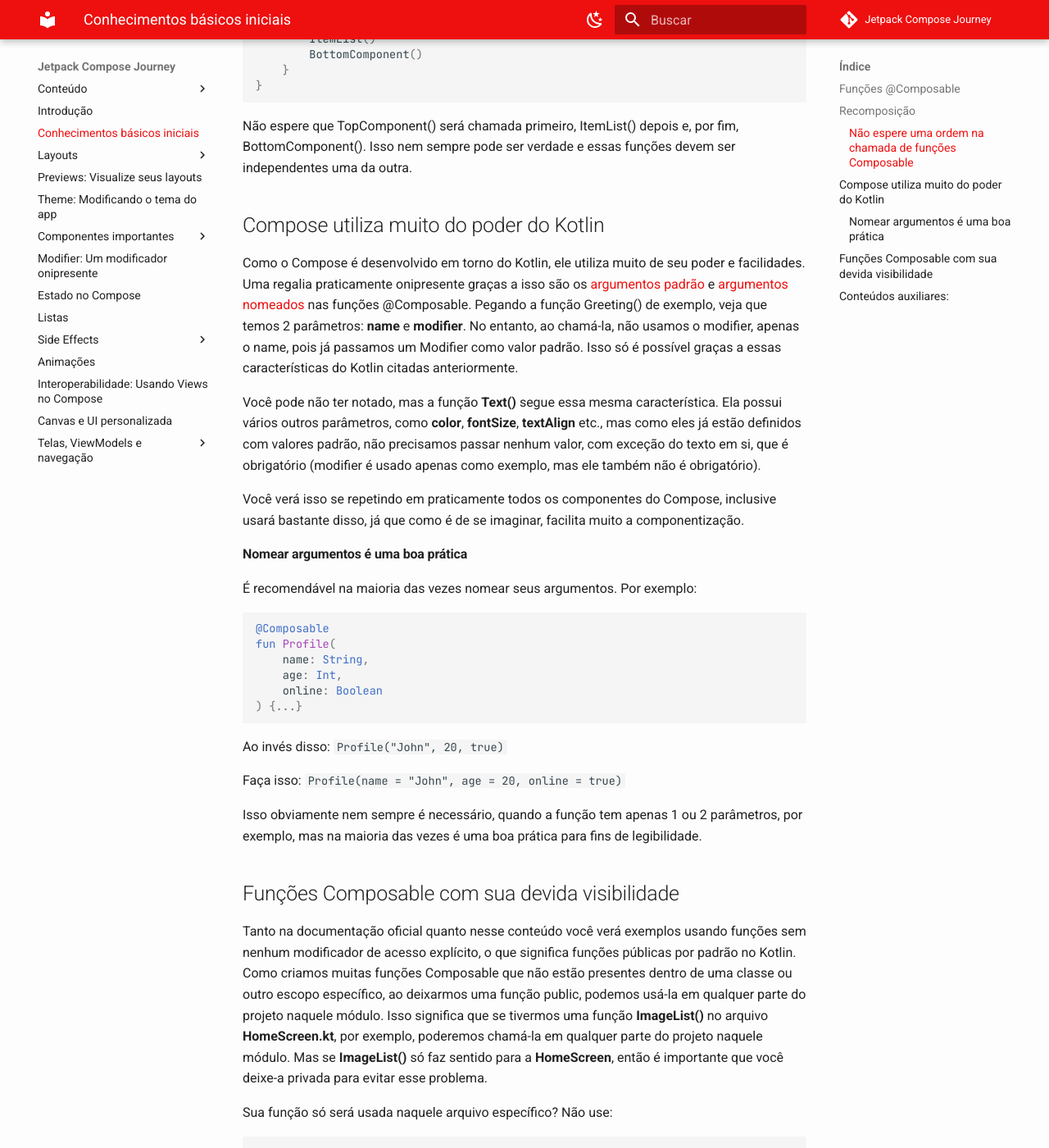
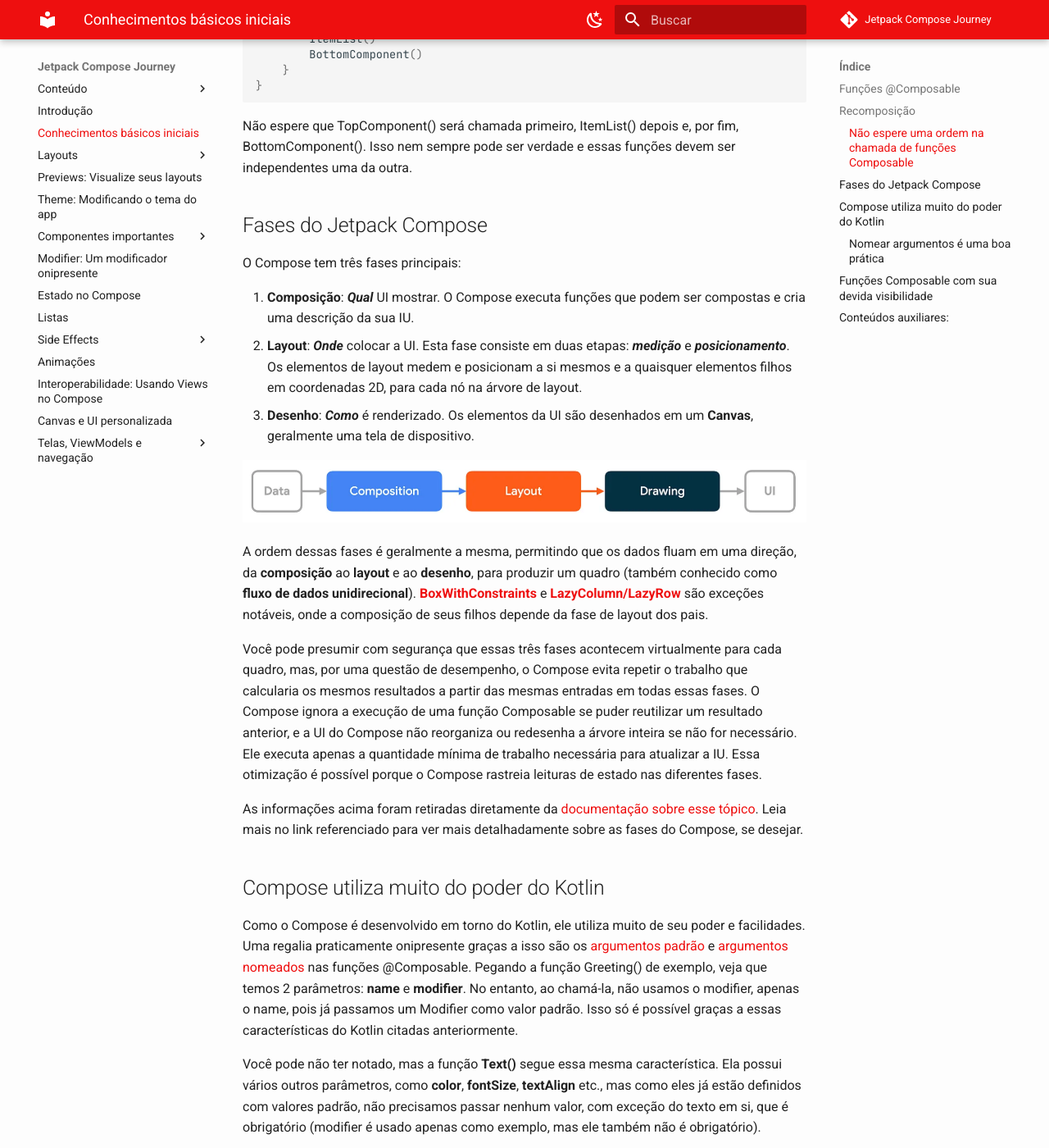
Before and after one commit to jsericksk/Jetpack-Compose-Journey, an MkDocs documentation site: the page built from docs/basic.md, in a window 1280 px wide and 1400 px high, scrolled down 2047 px. Shown: the whole window at 82% size. Built offline with MkDocs 1.6.1 and Material for MkDocs 9.7.7, drawn with Linux system fonts in a browser that asks for light colours; emoji names are drawn with the system emoji font; comment, search, counter and statistics services are not loaded.

Commit message:
basic.md atualizado

```diff
--- a/docs/basic.md
+++ b/docs/basic.md
@@ -60,6 +60,22 @@
 
 Não espere que TopComponent() será chamada primeiro, ItemList() depois e, por fim, BottomComponent(). Isso nem sempre pode ser verdade e essas funções devem ser independentes uma da outra.
 
+## Fases do Jetpack Compose
+
+O Compose tem três fases principais:
+
+1. **Composição**: ***Qual*** UI mostrar. O Compose executa funções que podem ser compostas e cria uma descrição da sua IU.
+2. **Layout**: ***Onde*** colocar a UI. Esta fase consiste em duas etapas: ***medição*** e ***posicionamento***. Os elementos de layout medem e posicionam a si mesmos e a quaisquer elementos filhos em coordenadas 2D, para cada nó na árvore de layout.
+3. **Desenho**: ***Como*** é renderizado. Os elementos da UI são desenhados em um **Canvas**, geralmente uma tela de dispositivo.
+
+![Fases do Jetpack Compose](basic/img-01.png)
+
+A ordem dessas fases é geralmente a mesma, permitindo que os dados fluam em uma direção, da **composição** ao **layout** e ao **desenho**, para produzir um quadro (também conhecido como **fluxo de dados unidirecional**). [**BoxWithConstraints**](https://developer.android.com/jetpack/compose/layouts/basics#constraints) e [**LazyColumn/LazyRow**](../lists) são exceções notáveis, onde a composição de seus filhos depende da fase de layout dos pais.
+
+Você pode presumir com segurança que essas três fases acontecem virtualmente para cada quadro, mas, por uma questão de desempenho, o Compose evita repetir o trabalho que calcularia os mesmos resultados a partir das mesmas entradas em todas essas fases. O Compose ignora a execução de uma função Composable se puder reutilizar um resultado anterior, e a UI do Compose não reorganiza ou redesenha a árvore inteira se não for necessário. Ele executa apenas a quantidade mínima de trabalho necessária para atualizar a IU. Essa otimização é possível porque o Compose rastreia leituras de estado nas diferentes fases.
+
+As informações acima foram retiradas diretamente da [documentação sobre esse tópico](https://developer.android.com/jetpack/compose/phases). Leia mais no link referenciado para ver mais detalhadamente sobre as fases do Compose, se desejar.
+
 ## Compose utiliza muito do poder do Kotlin
 
 Como o Compose é desenvolvido em torno do Kotlin, ele utiliza muito de seu poder e facilidades. Uma regalia praticamente onipresente graças a isso são os [argumentos padrão](https://kotlinlang.org/docs/functions.html#default-arguments) e [argumentos nomeados](https://kotlinlang.org/docs/functions.html#named-arguments) nas funções @Composable. Pegando a função Greeting() de exemplo, veja que temos 2 parâmetros: **name** e **modifier**. No entanto, ao chamá-la, não usamos o modifier, apenas o name, pois já passamos um Modifier como valor padrão. Isso só é possível graças a essas características do Kotlin citadas anteriormente.
```
Also changed, not shown: docs/basic/img-01.png (added).
